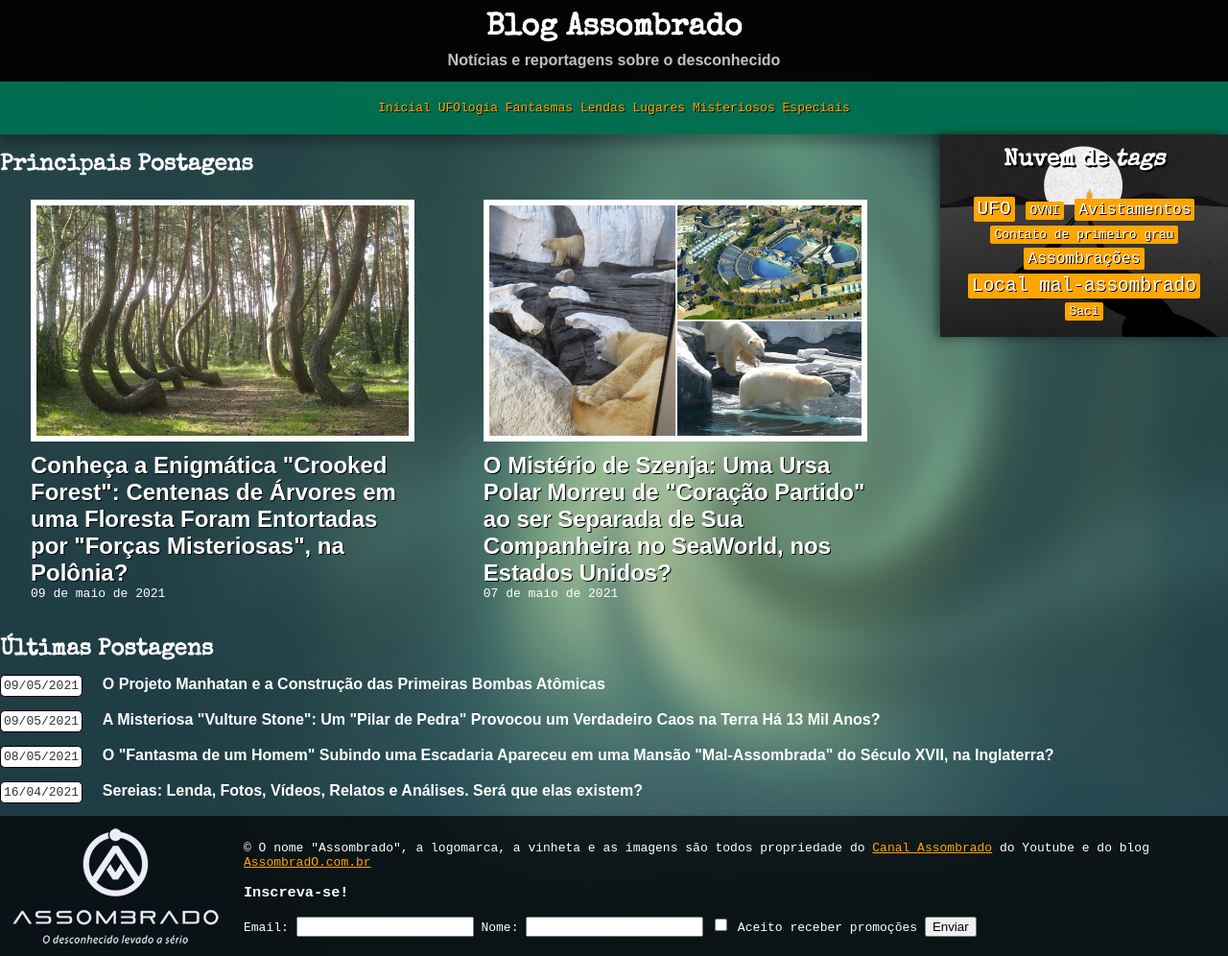
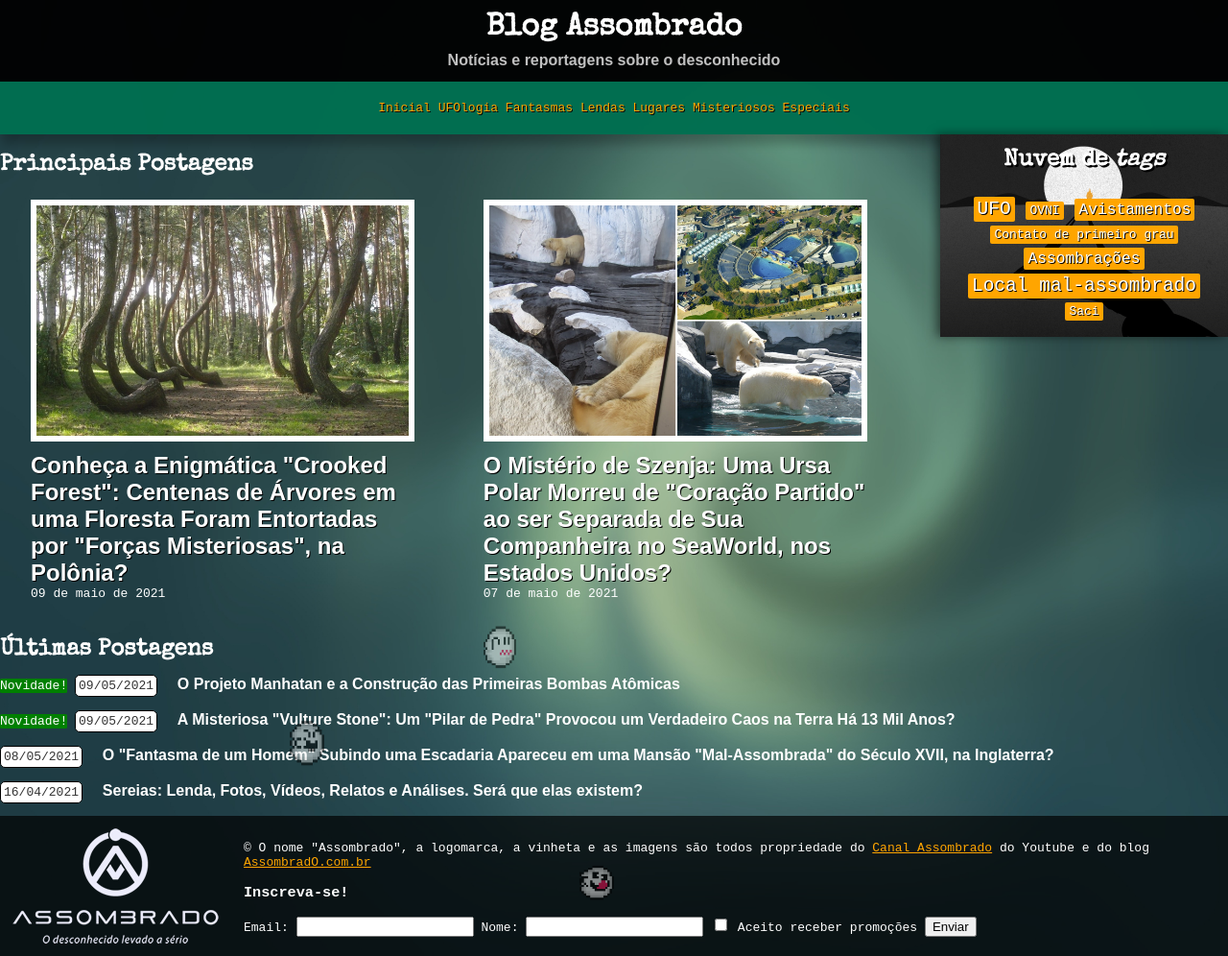
Before and after one commit to PriscillaMendes/cefet-web-assombrado, a plain HTML site: page index.html in a window 1280 px wide. Shown: the whole page at 96% size. Drawn offline with nearby package versions, Linux system fonts and the light colour scheme; a web font is replaced by a local one.

Commit message:
correções

```diff
--- a/estilos.css
+++ b/estilos.css
@@ -118,10 +118,6 @@ nav a:hover{
 }
 
 
-article[img] h2{
-    background-color: rgba(255, 255, 255, 0.5);
-}
-
 /* --- Principal >> Últimas postagens --- */
 #ultimas-postagens {
   margin-top: 3em;
@@ -149,12 +145,10 @@ article[img] h2{
   display: inline-block;
 }
 
-
-
-
-
 /* --- Principal >> Nuvem de tags --- */
 #tags {
+  position: sticky;
+  top: 20px;
   float: right;
   box-sizing: border-box;
   width: 300px;
@@ -284,3 +278,31 @@ footer .logo-rodape {
   border-color: currentColor;
   box-shadow: none;
 }
+
+.novidade::before{
+  content: "Novidade!";
+  background-color: green;
+  display: inline-block;
+  border-radius: 5%;
+
+}
+img[src^="./imgs/boo1"]{
+  position: fixed;
+  opacity: 0.5;
+  width: 40px;
+  height: 50px;
+  transform: translate(300px, -100px);
+}
+img[src^="./imgs/boo2"]{
+  position: fixed;
+  opacity: 0.5;
+  width: 40px;
+  height: 50px;
+  transform: translate(500px, -200px);
+}
+img[src^="./imgs/boo3"]{
+  position: fixed;
+  opacity: 0.5;
+  width: 40px;
+  transform: translate(600px, 50px);
+}
--- a/index.html
+++ b/index.html
@@ -96,6 +96,9 @@
           </h2>
         </article>
       </section>
+      <img class="boo" src="./imgs/boo1.gif" alt="Fantasma do Mario">
+      <img class="boo" src="./imgs/boo2.gif" alt="Fantasma do Mario">
+      <img class="boo" src="./imgs/boo3.gif" alt="Fantasma do Mario">
     </main>
 
     <footer id="rodape">
@@ -133,7 +136,7 @@
 
     <script>
       // faz o vídeo desaparecer de leve assim que terminar
-      const TEMPO = 5000;  // 11s, duração do vídeo
+      const TEMPO = 000;  // 11s, duração do vídeo
       setTimeout(() => {
         // faz o vídeo desaparecer colocando a classe .desaparecido
         document.querySelector('.backdrop').classList.add('desaparecido');
@@ -148,5 +151,6 @@
         e.currentTarget.classList.add('desaparecido');
       });
     </script>
+    <script src="./boos.js"></script>
   </body>
 </html>
```
